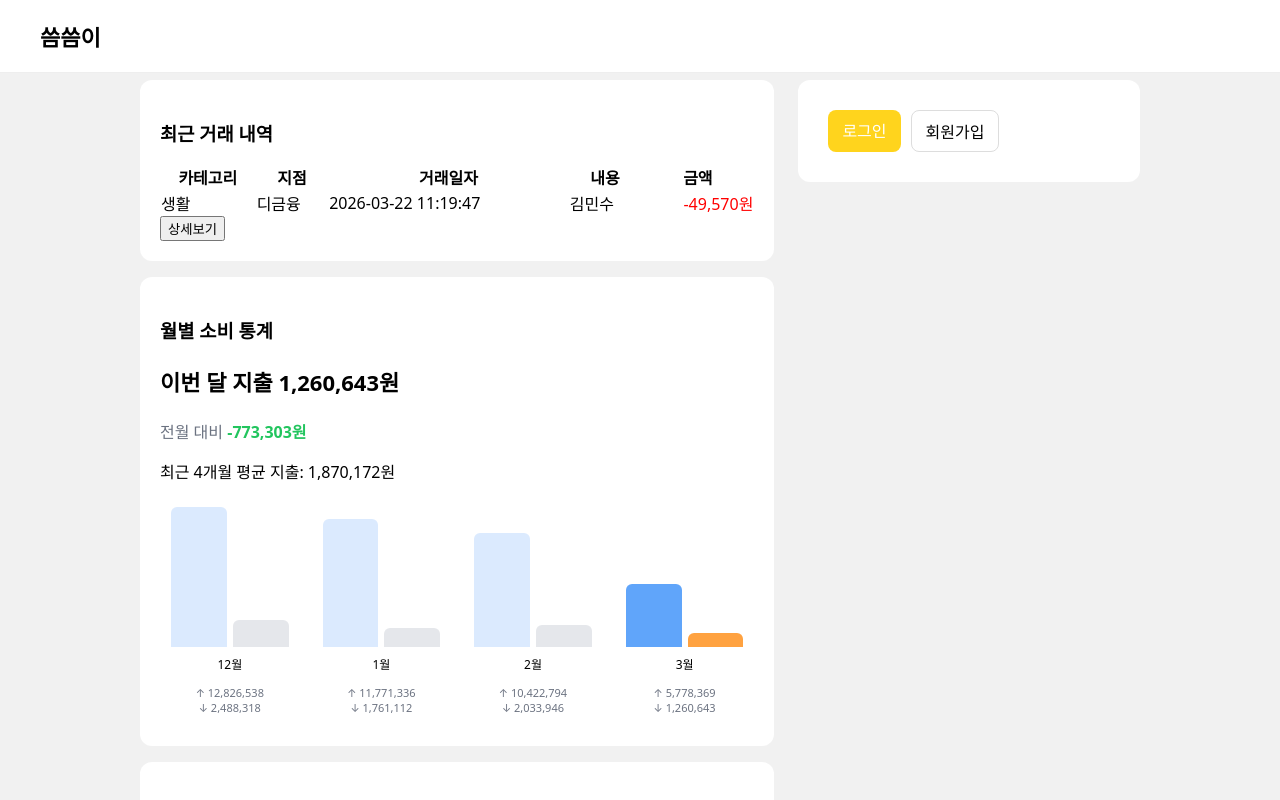
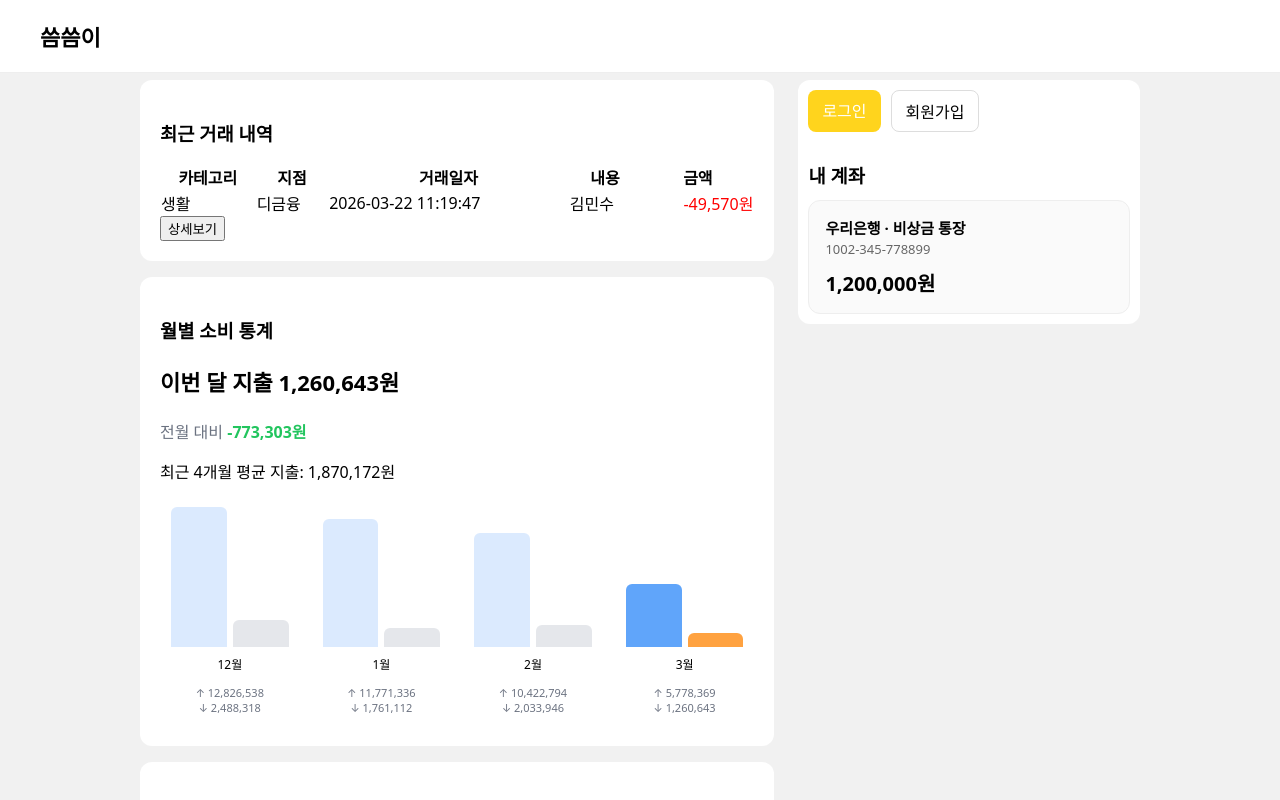
Before and after one commit to Sseumsseumi/sseumsseumi, a React app in the folder frontend/: page / in a window 1280 px wide. Shown: the top 800 px of the page. Built offline with nearby package versions, Linux system fonts and the light colour scheme; no server answers; the HTML template or start-up script is replaced by a standard one.

Commit message:
[refactor] : css 수정

```diff
--- a/frontend/src/components/dashboard/analysis/AnalysisDashboard.tsx.tsx
+++ b/frontend/src/components/dashboard/analysis/AnalysisDashboard.tsx.tsx
@@ -1,35 +1,25 @@
-import { useEffect, useState } from "react";
 import AuthSection from "../../user/AuthSection";
-import SummarySection from "./SummarySection";
+// import SummarySection from "./SummarySection";
 import AccountSection from "../../user/AccountSection";
 
 const LeftDashboard = () => {
-  const [isLogin, setIsLogin] = useState(false);
-
-  useEffect(() => {
-    const loginState = localStorage.getItem("isLogin");
-    setIsLogin(loginState === "true");
-  }, []);
-
   return (
     <section
       style={{
         background: "#ffffff",
-        padding: "30px",
+        padding: "10px",
         borderRadius: "12px",
         display: "flex",
         flexDirection: "column",
-        gap: "20px",
+        gap: "10px",
       }}
     >
-      <AuthSection />
-
-      {isLogin && (
-        <>
-          <SummarySection />
+       <>
+          <AuthSection />
+          {/* <SummarySection /> */}
           <AccountSection />
         </>
-      )}
+
     </section>
   );
 };
```
